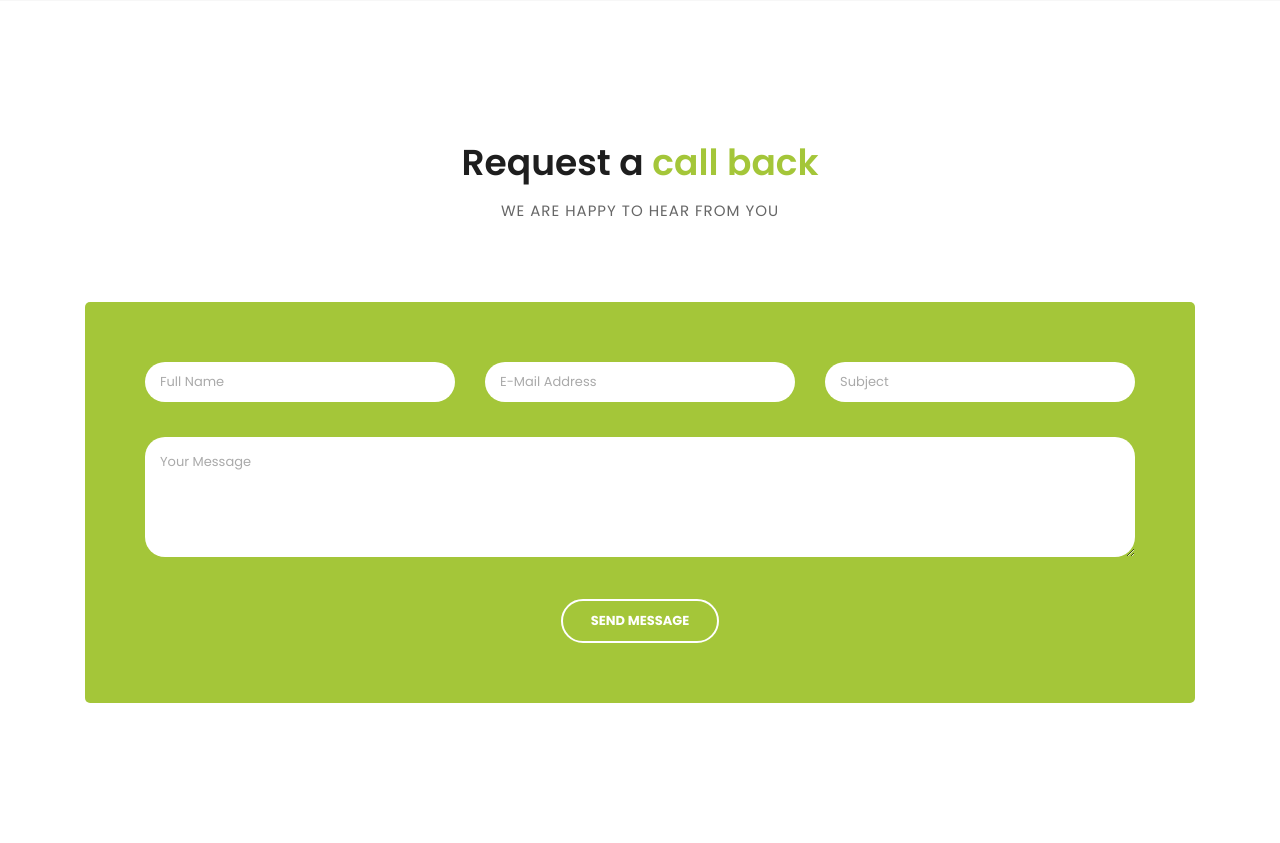
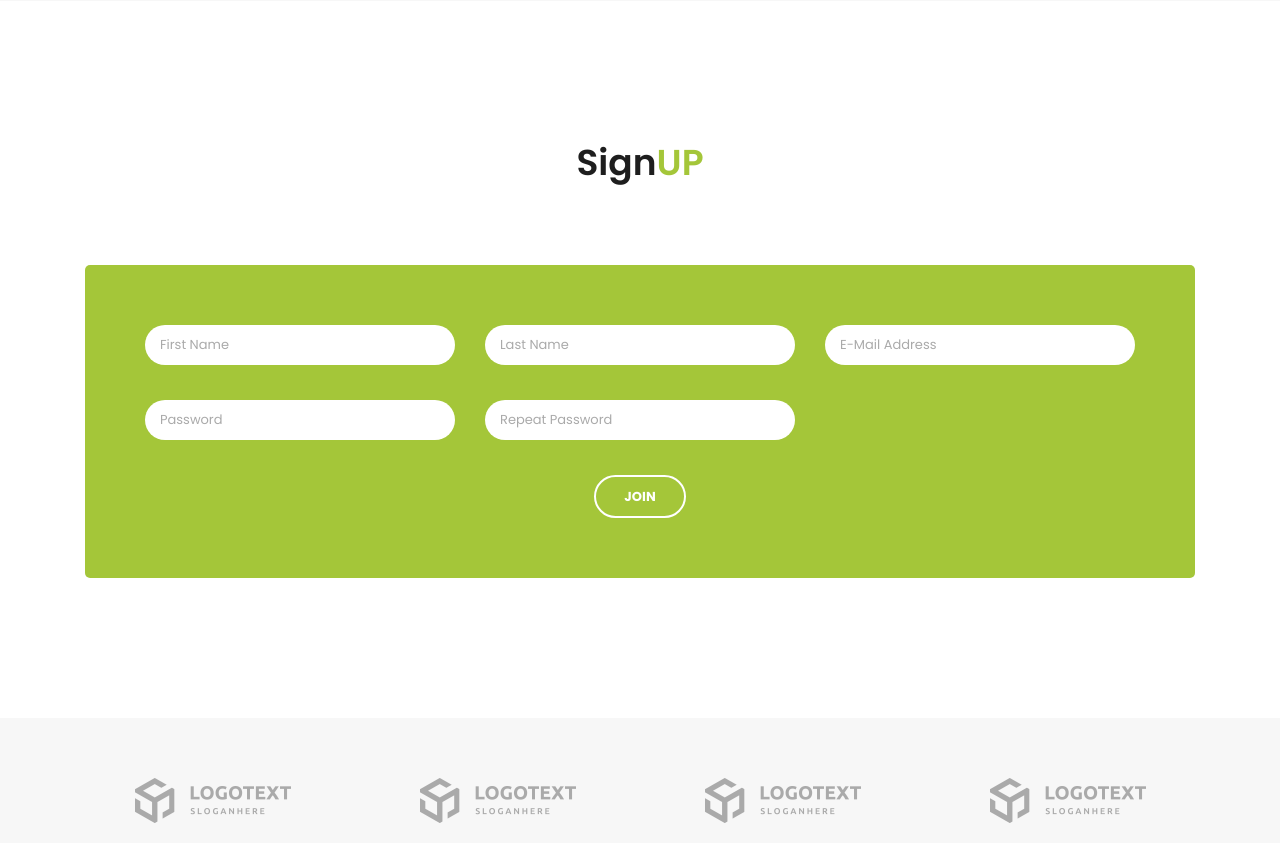
Before and after one commit to dave-cmd/CryptoInvest, a Node server app: page / in a window 1280 px wide. Shown: the part 4026-4869 px from the top of the page. Run offline with Node 20, Linux system fonts and the light colour scheme; grey boxes labelled with a size stand in for pictures from a placeholder-image service; some libraries are stand-ins or nearby versions.

Commit message:
Registration

```diff
--- a/views/index.ejs
+++ b/views/index.ejs
@@ -139,14 +139,13 @@ https://templatemo.com/tm-545-finance-business
       <div class="container">
         <div class="row">
           <div class="col-md-8">
-            <h4>Request a call back right now ?</h4>
+            <h4>Kick start your cryptocurrency investment profile</h4>
             <span
-              >We are happy to get back. Just fill the form and we weill get
-              back.</span
+              >cryptoinvest makes it super easy for you to invest in crypto currency</span
             >
           </div>
           <div class="col-md-4">
-            <a href="/contact" class="border-button">Contact Us</a>
+            <a href="/contact" class="border-button">Get started</a>
           </div>
         </div>
       </div>
@@ -352,8 +351,7 @@ https://templatemo.com/tm-545-finance-business
         <div class="row">
           <div class="col-md-12">
             <div class="section-heading">
-              <h2>Request a <em>call back</em></h2>
-              <span>We are happy to hear from you</span>
+              <h2>Sign<em>UP</em></h2>
             </div>
           </div>
           <div class="col-md-12">
@@ -363,11 +361,24 @@ https://templatemo.com/tm-545-finance-business
                   <div class="col-lg-4 col-md-12 col-sm-12">
                     <fieldset>
                       <input
-                        name="name"
+                        name="fname"
                         type="text"
                         class="form-control"
                         id="name"
-                        placeholder="Full Name"
+                        placeholder="First Name"
+                        required=""
+                      />
+                    </fieldset>
+                  </div>
+
+                  <div class="col-lg-4 col-md-12 col-sm-12">
+                    <fieldset>
+                      <input
+                        name="lname"
+                        type="text"
+                        class="form-control"
+                        id="name"
+                        placeholder="Last Name"
                         required=""
                       />
                     </fieldset>
@@ -388,25 +399,27 @@ https://templatemo.com/tm-545-finance-business
                   <div class="col-lg-4 col-md-12 col-sm-12">
                     <fieldset>
                       <input
-                        name="subject"
-                        type="text"
+                        name="password"
+                        type="password"
                         class="form-control"
-                        id="subject"
-                        placeholder="Subject"
+                        id="password"
+                        pattern="[^ @]*@[^ @]*"
+                        placeholder="Password"
                         required=""
                       />
                     </fieldset>
                   </div>
-                  <div class="col-lg-12">
+                  <div class="col-lg-4 col-md-12 col-sm-12">
                     <fieldset>
-                      <textarea
-                        name="message"
-                        rows="6"
+                      <input
+                        name="repeat-password"
+                        type="text"
                         class="form-control"
-                        id="message"
-                        placeholder="Your Message"
+                        id="repeat-password"
+                        pattern="[^ @]*@[^ @]*"
+                        placeholder="Repeat Password"
                         required=""
-                      ></textarea>
+                      />
                     </fieldset>
                   </div>
                   <div class="col-lg-12">
@@ -414,9 +427,8 @@ https://templatemo.com/tm-545-finance-business
                       <button
                         type="submit"
                         id="form-submit"
-                        class="border-button"
-                      >
-                        Send Message
+                        class="border-button">
+                        JOIN
                       </button>
                     </fieldset>
                   </div>
```
